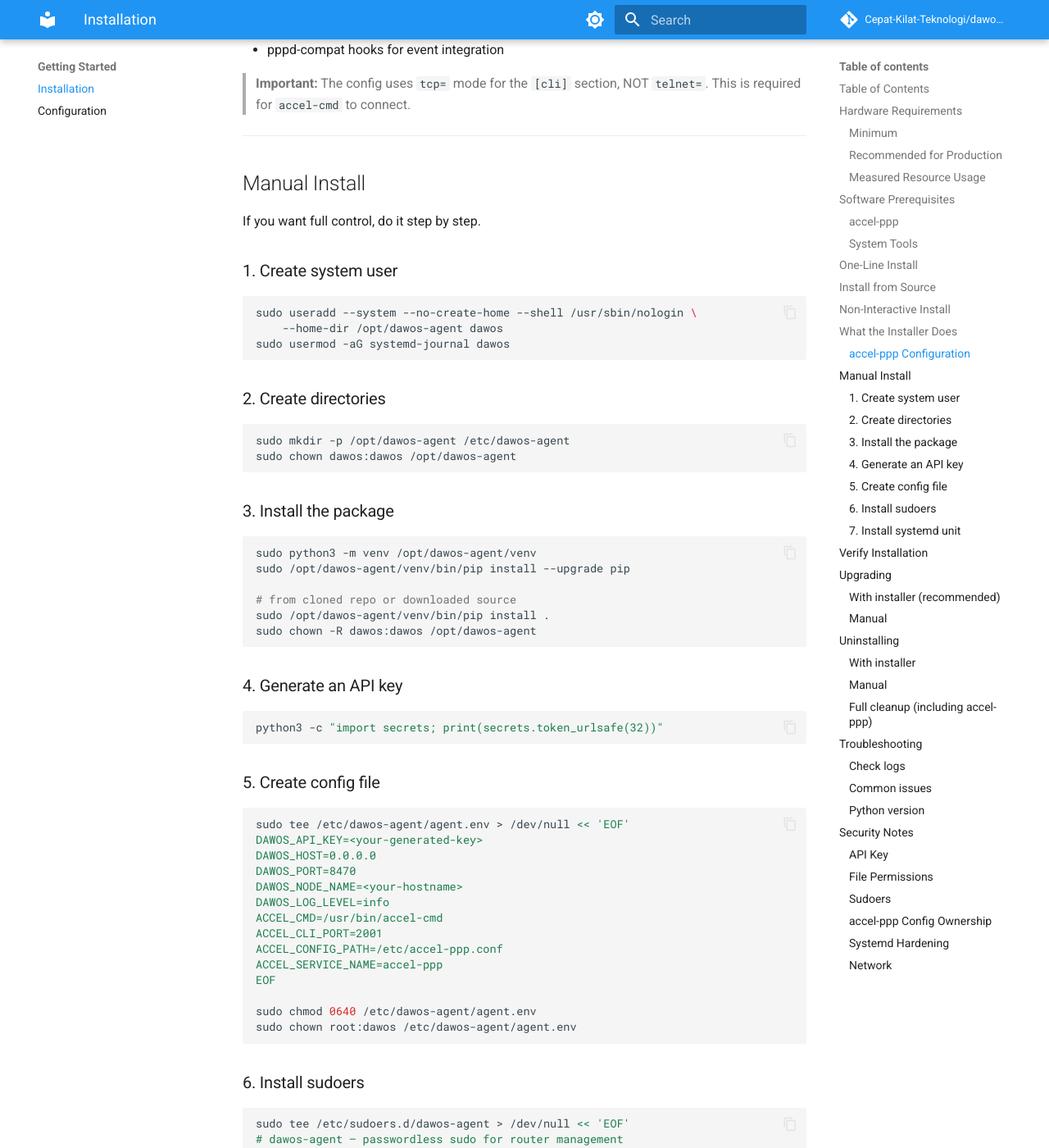
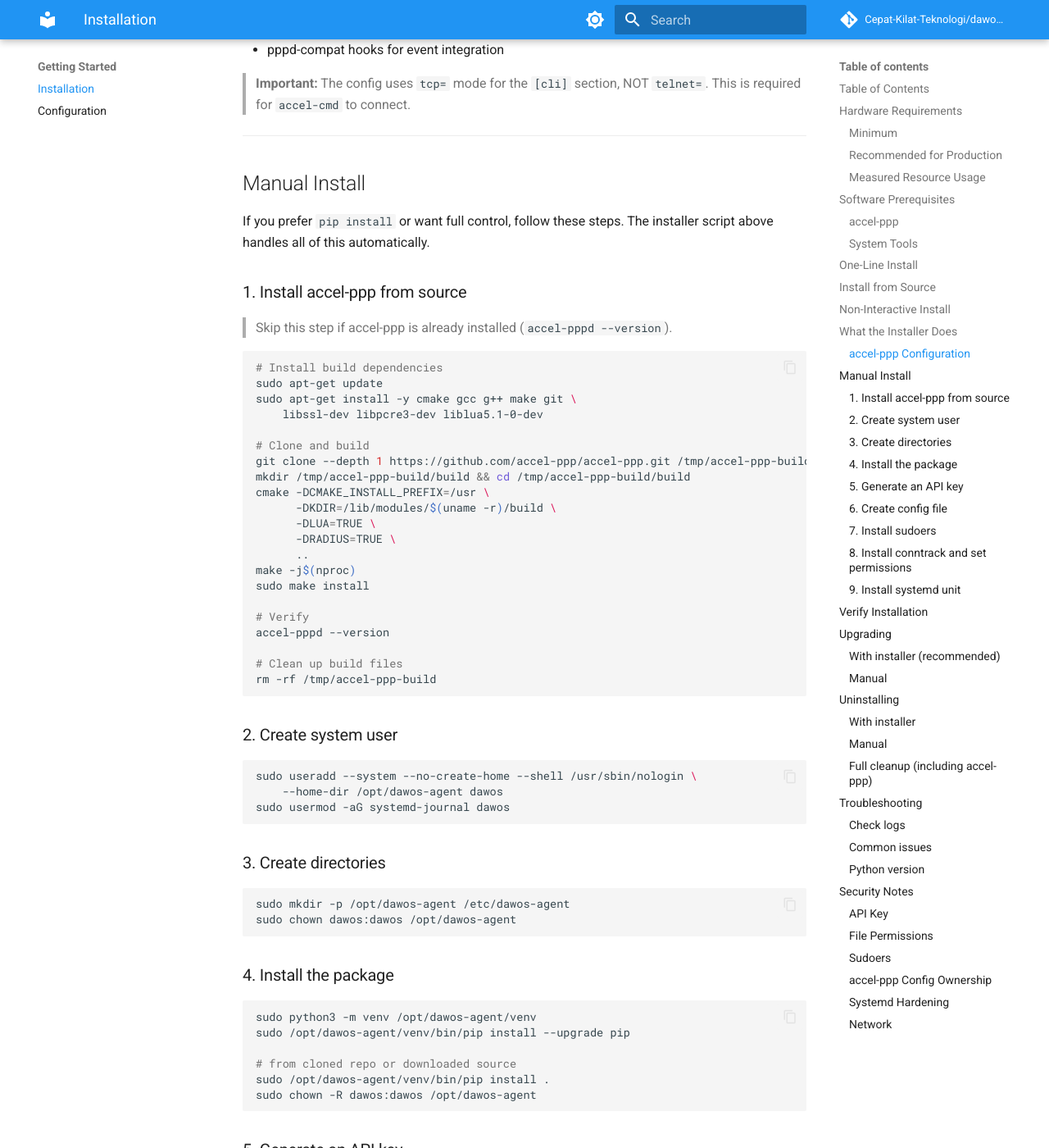
Before and after one commit to Cepat-Kilat-Teknologi/dawos-agent, an MkDocs documentation site: the page built from docs/getting-started/installation.md, in a window 1280 px wide and 1400 px high, scrolled down 5138 px. Shown: the whole window at 82% size. Built offline with MkDocs 1.6.1 and Material for MkDocs 9.7.7, drawn with Linux system fonts in a browser that asks for light colours; comment, search, counter and statistics services are not loaded; some of the changed text lies outside the part shown.

Commit message:
docs: clarify install methods — script recommended, pip requires manual accel-ppp
- README: reorder install sections, script first, pip with full accel-ppp
  build guide and manual system setup steps
- docs/index.md: same reorder, link to installation page for details
- docs/getting-started/installation.md: add accel-ppp build step to manual
  install (now 9 steps), add conntrack + permissions step

````diff
--- a/docs/getting-started/installation.md
+++ b/docs/getting-started/installation.md
@@ -177,9 +177,37 @@ The installer creates a starter `/etc/accel-ppp.conf` with:
 
 ## Manual Install
 
-If you want full control, do it step by step.
+If you prefer `pip install` or want full control, follow these steps. The installer script above handles all of this automatically.
 
-### 1. Create system user
+### 1. Install accel-ppp from source
+
+> Skip this step if accel-ppp is already installed (`accel-pppd --version`).
+
+```bash
+# Install build dependencies
+sudo apt-get update
+sudo apt-get install -y cmake gcc g++ make git \
+    libssl-dev libpcre3-dev liblua5.1-0-dev
+
+# Clone and build
+git clone --depth 1 https://github.com/accel-ppp/accel-ppp.git /tmp/accel-ppp-build
+mkdir /tmp/accel-ppp-build/build && cd /tmp/accel-ppp-build/build
+cmake -DCMAKE_INSTALL_PREFIX=/usr \
+      -DKDIR=/lib/modules/$(uname -r)/build \
+      -DLUA=TRUE \
+      -DRADIUS=TRUE \
+      ..
+make -j$(nproc)
+sudo make install
+
+# Verify
+accel-pppd --version
+
+# Clean up build files
+rm -rf /tmp/accel-ppp-build
+```
+
+### 2. Create system user
 
 ```bash
 sudo useradd --system --no-create-home --shell /usr/sbin/nologin \
@@ -230,7 +258,7 @@ sudo chmod 0640 /etc/dawos-agent/agent.env
 sudo chown root:dawos /etc/dawos-agent/agent.env
 ```
 
-### 6. Install sudoers
+### 7. Install sudoers
 
 ```bash
 sudo tee /etc/sudoers.d/dawos-agent > /dev/null << 'EOF'
@@ -248,7 +276,18 @@ sudo chmod 0440 /etc/sudoers.d/dawos-agent
 sudo visudo -cf /etc/sudoers.d/dawos-agent
 ```
 
-### 7. Install systemd unit
+### 8. Install conntrack and set permissions
+
+```bash
+# Install conntrack tools (required for conntrack flush endpoint)
+sudo apt-get install -y conntrack
+
+# Set accel-ppp config ownership (required for config checkpoint/rollback)
+sudo chown -R dawos:dawos /etc/accel-ppp.d/ 2>/dev/null || true
+sudo chown dawos:dawos /etc/accel-ppp.conf
+```
+
+### 9. Install systemd unit
 
 ```bash
 sudo cp systemd/dawos-agent.service /etc/systemd/system/
````
Also changed, not shown: other parts of docs/getting-started/installation.md (+4 -4 lines), README.md (+65 -12 lines), docs/index.md (+12 -2 lines).
